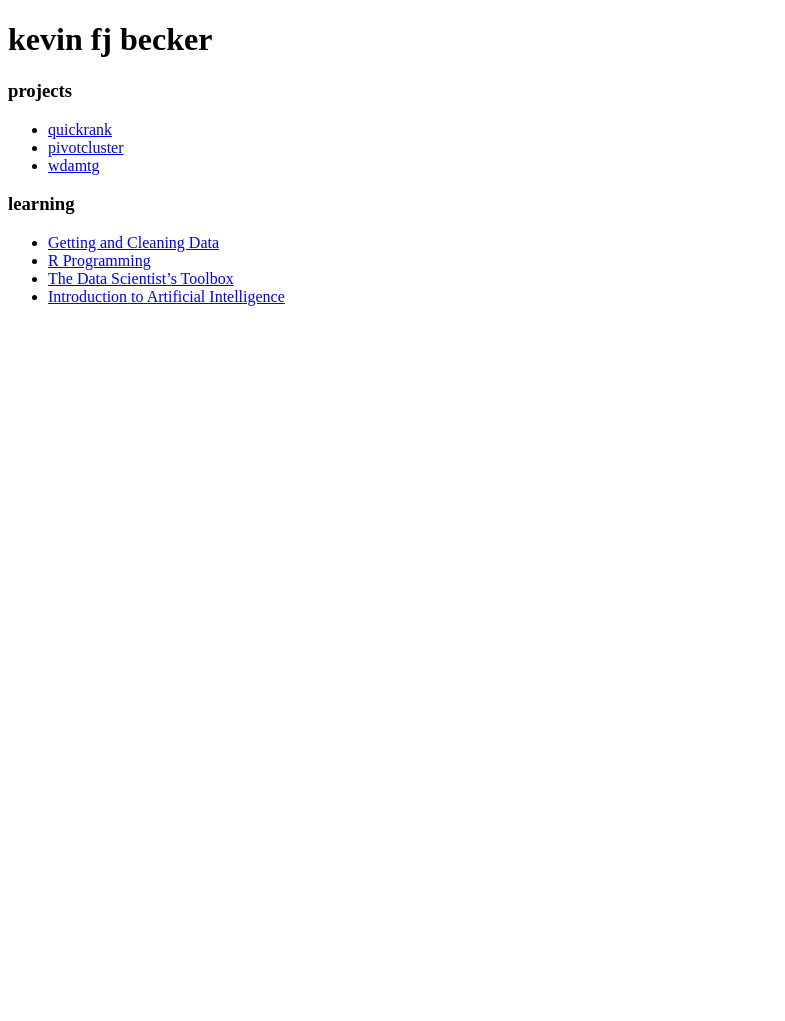
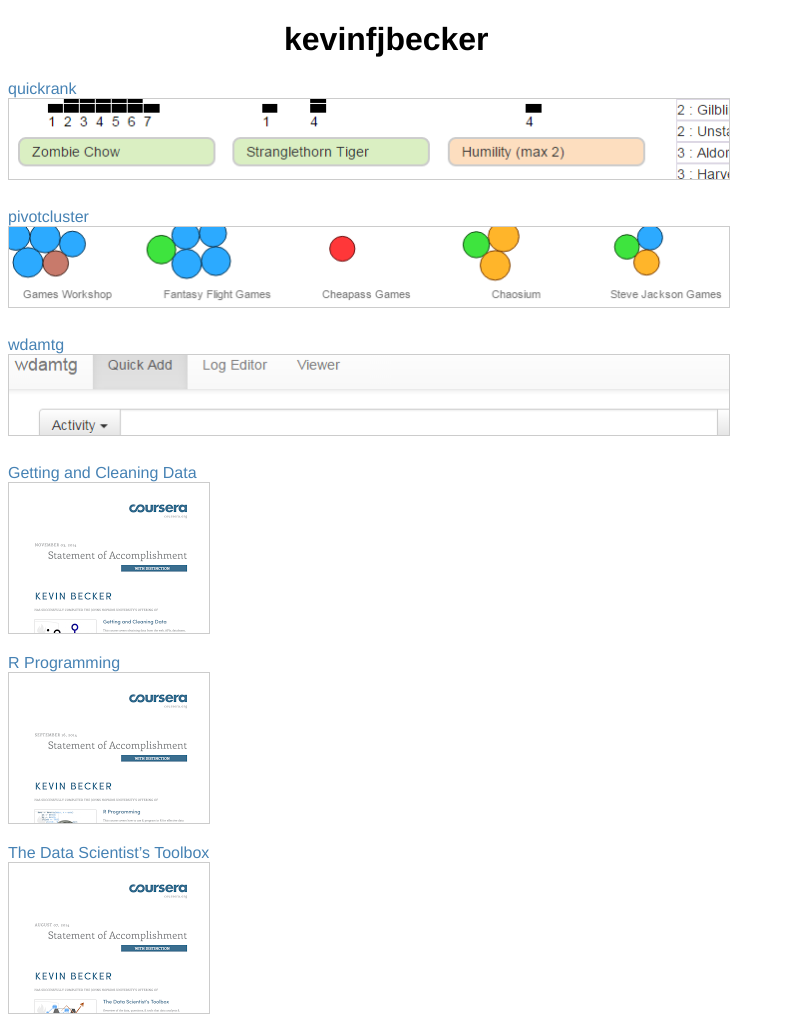
Before and after one commit to kevinfjbecker/kevinfjbecker.github.io, a plain HTML site: page index.html in a window 1280 px wide. Shown: the top 1021 px of the page, without its empty margins (0-785 px from the left). Before the commit the page ends 800 px from the top, so only its background shows below. Drawn offline with nearby package versions, Linux system fonts and the light colour scheme.

Commit message:
Preview Images
Added Bostock style preview images

```diff
--- a/index.html
+++ b/index.html
@@ -4,52 +4,81 @@
     <script src="http://d3js.org/d3.v3.min.js"></script>
     <meta charset="utf-8">
     <title>kfjb</title>
+    <style type="text/css">
+
+body {
+  font-family: 'Helvetica Neue', Helvetica, Arial, sans-serif;
+}
+h1 {
+  padding-left: 276px;
+}
+.thumb {
+  border: solid 1px #ccc;
+}
+.preview {
+  border: solid 1px #ccc;
+  height: 80px;
+  margin-bottom: .5em;
+  width: 720px;
+}
+a:not(:hover) {
+  text-decoration: none;
+}
+a {
+  color: steelblue;
+}
+
+    </style>
   </head>
   <body>
-    <h1>kevin fj becker</h1>
-    <div id="projects">
-      <h3>projects</h3>
-    </div>
-    <div id="learning">
-      <h3>learning</h3>
-    </div>
-  <script id="jsbin-javascript">
+    <h1>kevinfjbecker</h1>
+    <div id="projects"></div>
+    <div id="learning"></div>
+    <script id="jsbin-javascript">
+
 var pageData = {
         "projects": [{
             "title": "quickrank",
-            "href": "http://kevinfjbecker.github.io/quickrank/"
+            "href": "http://kevinfjbecker.github.io/quickrank/",
+            "preview": "img/quickrank.png"
         }, {
             "title": "pivotcluster",
-            "href": "http://kevinfjbecker.github.io/pivotcluster/"
+            "href": "http://kevinfjbecker.github.io/pivotcluster/",
+            "preview": "img/pivotcluster.png"
         }, {
             "title": "wdamtg",
-            "href": "http://kevinfjbecker.github.io/wdamtg/"
+            "href": "http://kevinfjbecker.github.io/wdamtg/",
+            "preview": "img/wdamtg.png"
         }],
         "learning": [{
             "title": "Getting and Cleaning Data",
-            "href": "https://drive.google.com/file/d/0B9qNhn-CGm-2bGVfOGJyLVpfV0k/view?usp=sharing"
+            "href": "https://drive.google.com/file/d/0B9qNhn-CGm-2bGVfOGJyLVpfV0k/view?usp=sharing",
+            "preview": "img/getdata2014.png"
         }, {
             "title": "R Programming",
-            "href": "https://drive.google.com/file/d/0B9qNhn-CGm-2R3NULW0yd3NieGc/view?usp=sharing"
+            "href": "https://drive.google.com/file/d/0B9qNhn-CGm-2R3NULW0yd3NieGc/view?usp=sharing",
+            "preview": "img/rprog2014.png"
         }, {
             "title": "The Data Scientist’s Toolbox",
-            "href": "https://drive.google.com/open?id=0B9qNhn-CGm-2MmJ1R1E1WklaeFE&authuser=0"
+            "href": "https://drive.google.com/open?id=0B9qNhn-CGm-2MmJ1R1E1WklaeFE&authuser=0",
+            "preview": "img/toolbox2014.png"
         }, {
             "title": "Introduction to Artificial Intelligence",
-            "href": "https://drive.google.com/open?id=0B9qNhn-CGm-2S09ISHRwN0k1WkdXN1l5d1cwem1CdGpvRHlV&authuser=0"
+            "href": "https://drive.google.com/open?id=0B9qNhn-CGm-2S09ISHRwN0k1WkdXN1l5d1cwem1CdGpvRHlV&authuser=0",
+            "preview": "img/aiintro2011.png"
         }]
     },
 
-    projects = d3.select('#projects').append('ul').selectAll('li')
+    projects = d3.select('#projects').selectAll('p')
     .data(pageData.projects)
-    .enter().append('li'),
+    .enter().append('p').append('a'),
 
-    learning = d3.select('#learning').append('ul').selectAll('li')
+    learning = d3.select('#learning').selectAll('p')
     .data(pageData.learning)
-    .enter().append('li');
+    .enter().append('p').append('a');
 
 
-projects.append('a')
+projects
     .text(function(d) {
         return d.title;
     })
@@ -57,7 +86,15 @@ projects.append('a')
         return d.href;
     })
     .attr('target', '_blank');
-learning.append('a')
+projects.append('br');
+projects.append('img')
+    .attr('src', function(d) {
+        return d.preview || '';
+    })
+    .classed('preview', true);
+
+
+learning
     .text(function(d) {
         return d.title;
     })
@@ -65,6 +102,13 @@ learning.append('a')
         return d.href;
     })
     .attr('target', '_blank');
-</script>
-</body>
+learning.append('br');
+learning.append('img')
+    .attr('src', function(d) {
+        return d.preview || '';
+    })
+    .classed('thumb', true);
+
+    </script>
+  </body>
 </html>
```
Also changed, not shown: img/aiintro2011.png (added), img/getdata2014.png (added), img/pivotcluster.png (added), img/quickrank.png (added), img/rprog2014.png (added), img/toolbox2014.png (added), img/wdamtg.png (added).
